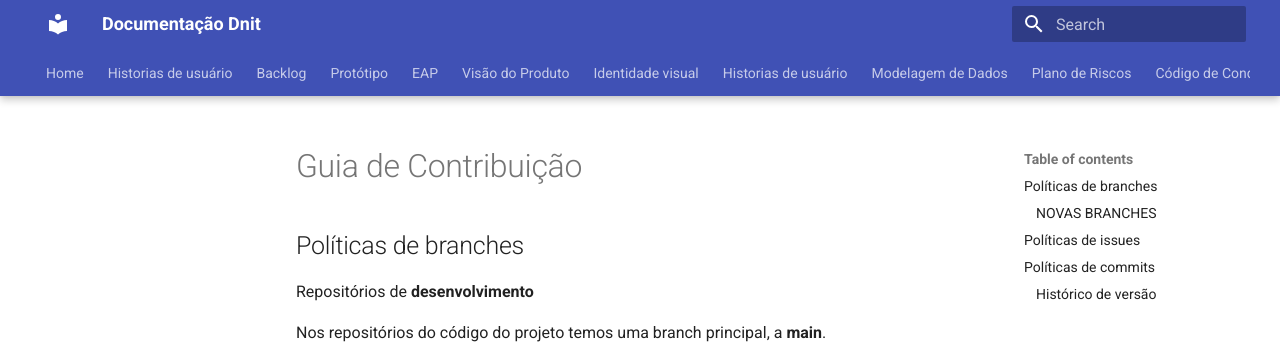
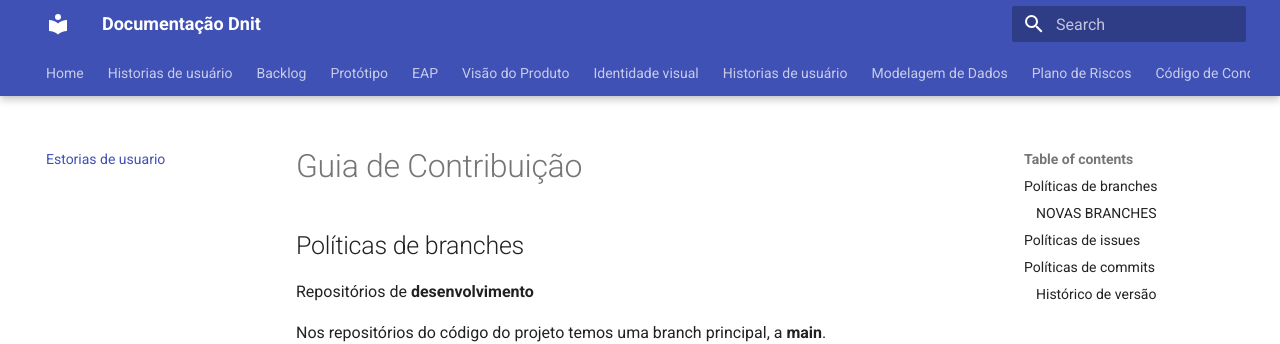
Before and after one commit to fga-eps-mds/2023-1-Dnit-DOC, an MkDocs documentation site: the page built from docs/docs/GuiaDeContribuicao/guiaDeContribuicao.md, in a window 1280 px wide. Shown: the top 344 px of the page. Built offline with MkDocs 1.6.1 and Material for MkDocs 9.7.7, drawn with Linux system fonts in a browser that asks for light colours; old or Windows-style settings are respelled for this version of MkDocs.

Commit message:
Correção de warning

```diff
--- a/docs/mkdocs.yml
+++ b/docs/mkdocs.yml
@@ -15,9 +15,10 @@
   - EAP: EAP/eap.md
   - Visão do Produto: visaodoproduto.md
   - Identidade visual: identidadeVisual/identidadeVisual.md
-  - Historias de usuário: User Stories\userStories.md
+  - Historias de usuário: User Stories/userStories.md
   - Modelagem de Dados: modelagemDados/modelagemDeDados.md
   - Plano de Riscos: gestaoDoProjeto/planoDeRisco.md
   - Código de Conduta: codigoConduta/codConduta.md
+  - Estorias de usuario: GuiaDeContribuicao/guiaDeContribuicao.md
 
   #- Backlog: Backlog\backlog.md
```
